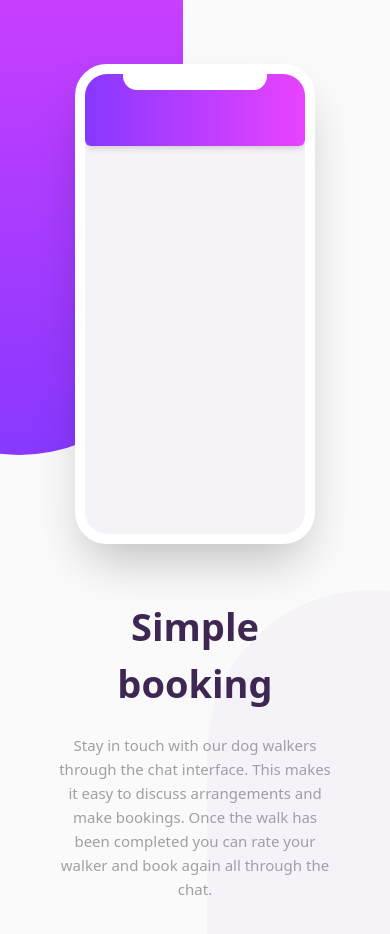
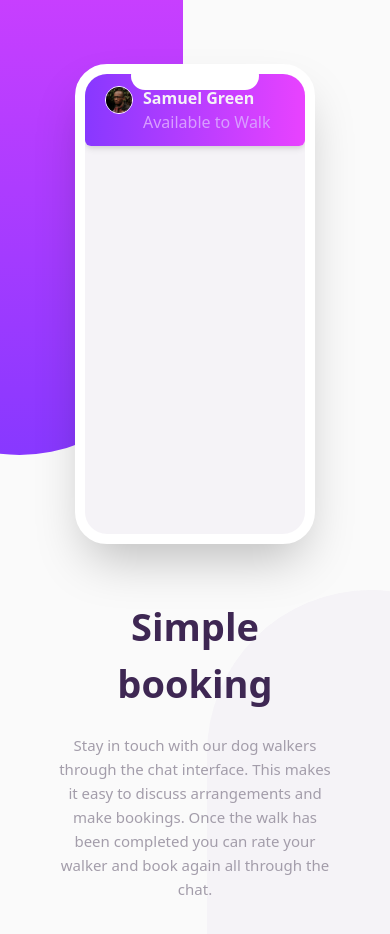
Before and after one commit to bryanmagalong/chat-app-css-react, a React (Create React App) app: page / in a window 390 px wide. Shown: the top 934 px of the page. Built offline with nearby package versions, Linux system fonts and the light colour scheme.

Commit message:
feat(MobileHeader): add Avatar display

```diff
--- a/src/components/MobileHeader/index.js
+++ b/src/components/MobileHeader/index.js
@@ -1,11 +1,20 @@
 import React from 'react';
+import Avatar from './Avatar';
+import avatar from './../../assets/images/avatar.jpg';
 
-const MobileHeader = ({ children }) => (
-  <div className="relative h-mfheader bg-gradient-to-r from-light-violet to-light-magenta rounded-b-md shadow-md">
+const MobileHeader = () => (
+  <div className="relative h-mfheader bg-gradient-to-r from-light-violet to-light-magenta rounded-b-md shadow-md px-5 pb-3">
     <div className="flex flex-row justify-center">
-      <div className="absolute -top-3 h-7 w-36 bg-white rounded-full" />
+      <div className="absolute -top-3 h-7 w-32 bg-white rounded-full" />
     </div>
-    {children}
+    <div className="container h-full flex items-end">
+      <Avatar
+        src={avatar}
+        alt="avatar"
+        name="Samuel Green"
+        status="Available to Walk"
+      />
+    </div>
   </div>
 );
 
```
